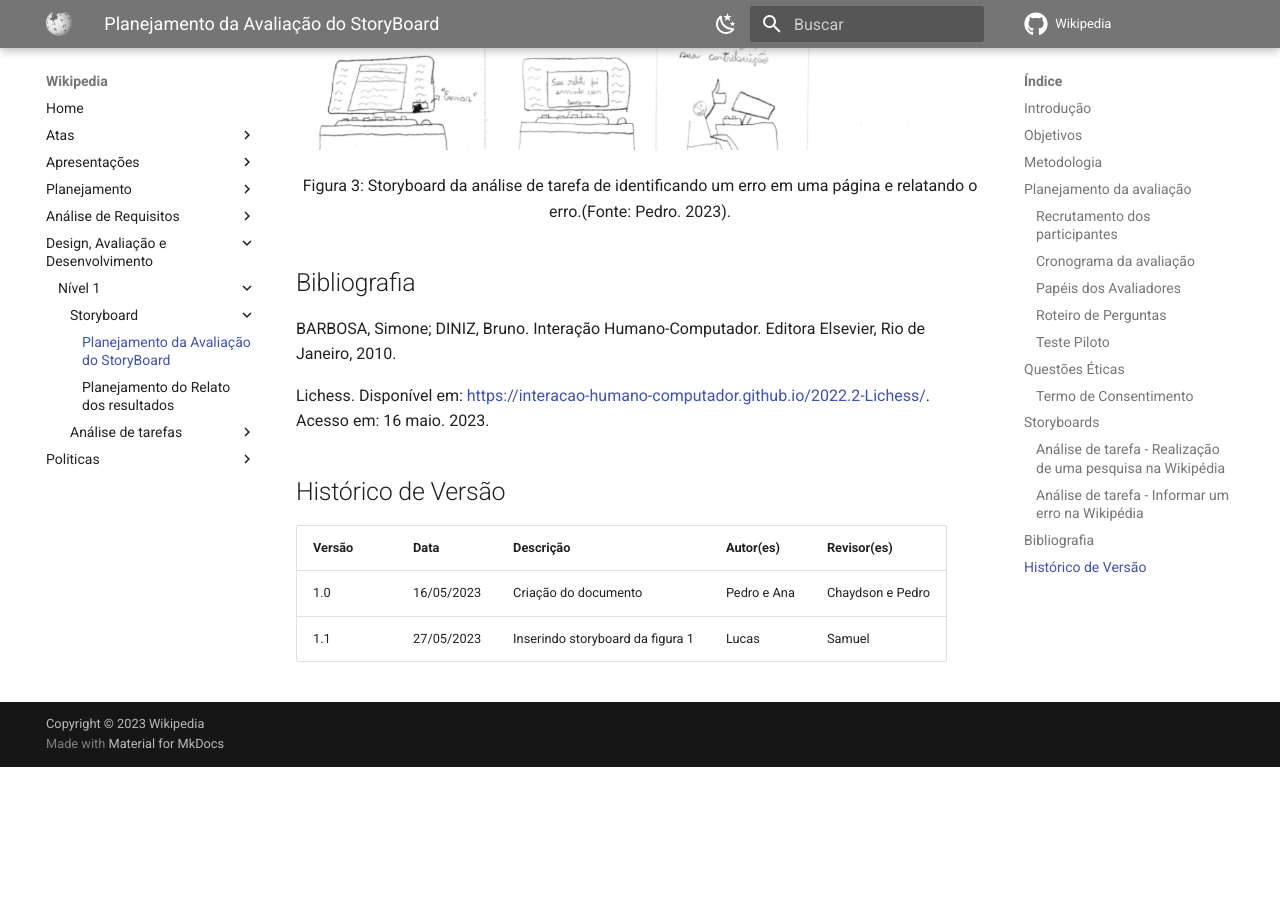
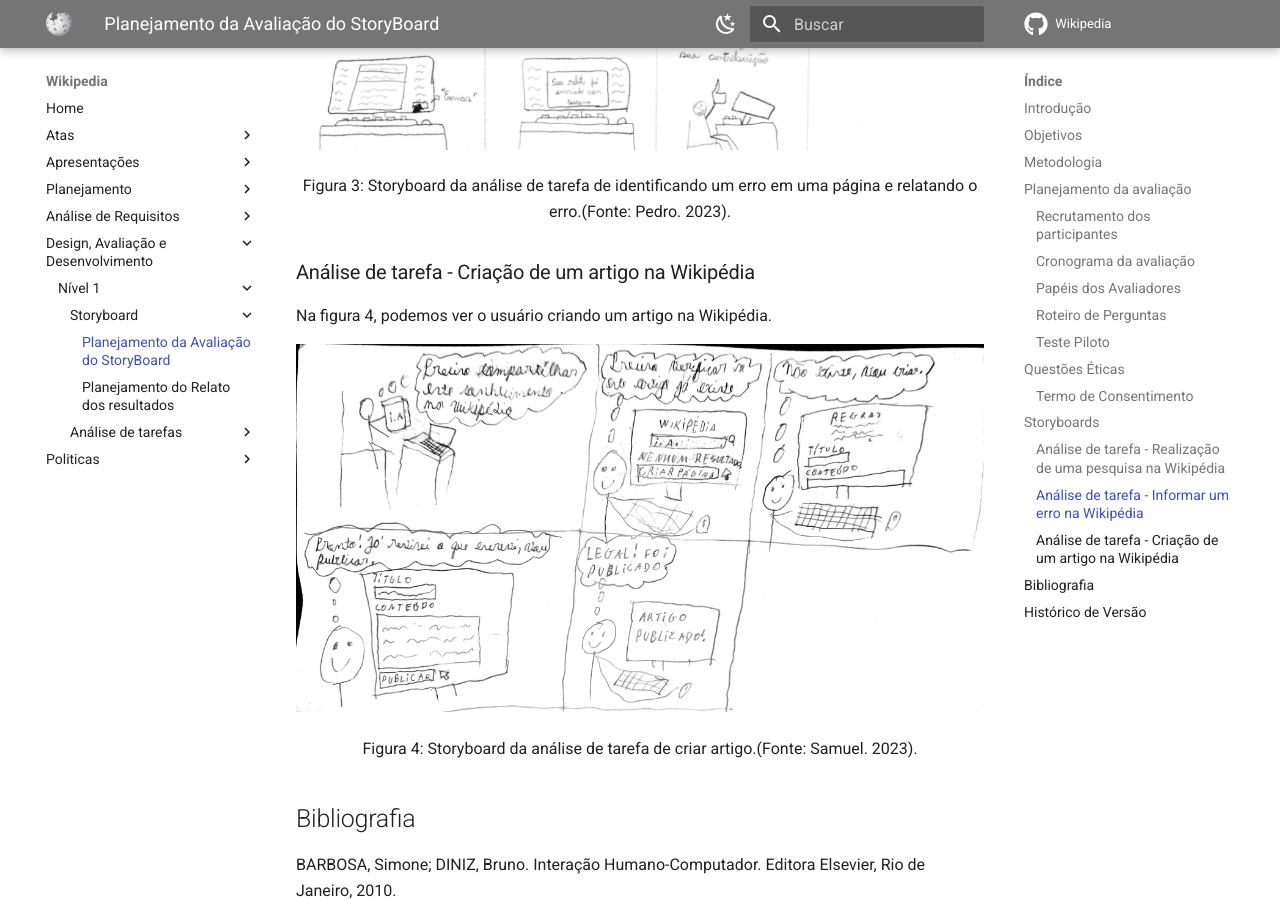
Before and after one commit to Interacao-Humano-Computador/2023.1-Wikipedia, an MkDocs documentation site: the page built from docs/design-avaliacao-desenvolvimento/nivel1/storyboard/planejamentoDaAvaliacao.md, in a window 1280 px wide and 900 px high, scrolled down 4210 px. Built offline with MkDocs 1.6.1 and Material for MkDocs 9.7.7, drawn with Linux system fonts in a browser that asks for light colours; comment, search, counter and statistics services are not loaded; before the commit the page ends 4977 px from its top, so only the background shows below that.

Commit message:
Adicionando storyboard da terefa de criação de um artigo

```diff
--- a/docs/design-avaliacao-desenvolvimento/nivel1/storyboard/planejamentoDaAvaliacao.md
+++ b/docs/design-avaliacao-desenvolvimento/nivel1/storyboard/planejamentoDaAvaliacao.md
@@ -82,6 +82,18 @@
 <p>Figura 3: Storyboard da análise de tarefa de identificando um erro em uma página e relatando o erro.(Fonte: Pedro. 2023).</p>
 </div>
 
+### Análise de tarefa - Criação de um artigo na Wikipédia
+
+Na figura 4, podemos ver o usuário criando um artigo na Wikipédia.
+
+<img src="../../../../images/storyboards/storyboard_criacao_de_artigo.jpg" />
+
+
+<div style="text-align: center">
+<p>Figura 4: Storyboard da análise de tarefa de criar artigo.(Fonte: Samuel. 2023).</p>
+</div>
+
+
 ## Bibliografia
 
 BARBOSA, Simone; DINIZ, Bruno. Interação Humano-Computador. Editora Elsevier, Rio de Janeiro, 2010.
```
Also changed, not shown: docs/images/storyboards/storyboard_criacao_de_artigo.jpg (added).
